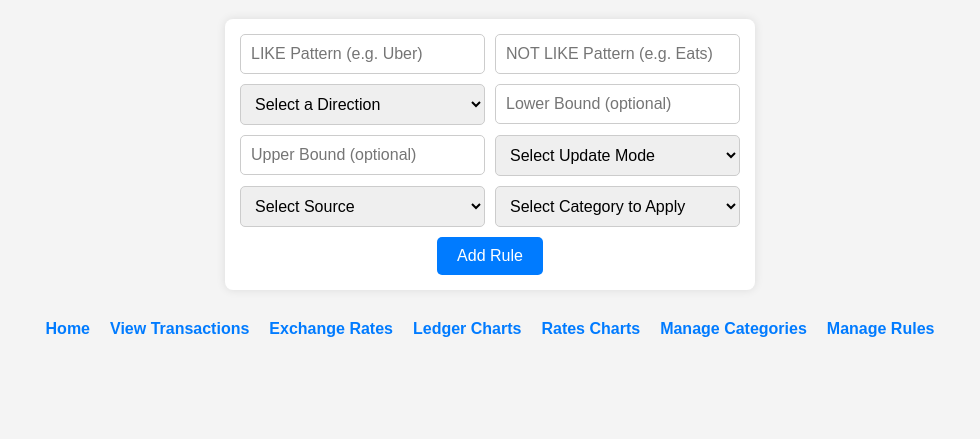
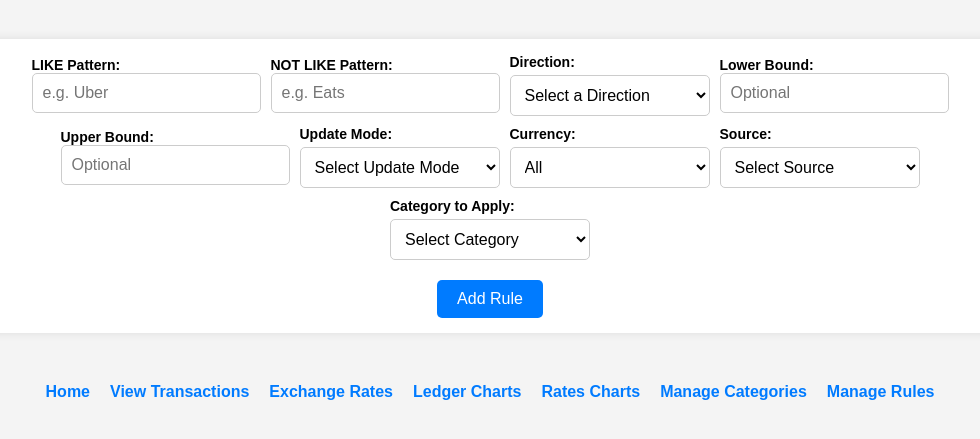
Before and after one commit to Nikolas010101/PersonalLedger, a website: page public/html/rule-manager.html in a window 1280 px wide. Shown: the part 61-500 px from the top of the page, without its empty margins (150-1130 px from the left). Drawn offline with Linux system fonts and the light colour scheme; no server answers.

Commit message:
allow rules to be created using currencies

```diff
--- a/public/css/styles.css
+++ b/public/css/styles.css
@@ -194,7 +194,7 @@ input[type="file"] {
     justify-content: center;
     align-items: center;
     margin: 20px auto;
-    max-width: 500px;
+    max-width: 80%;
     padding: 15px;
     background-color: #fff;
     border-radius: 8px;
@@ -224,6 +224,13 @@ input[type="file"] {
 
 #ruleForm button:hover {
     background-color: #0056b3;
+}
+
+.form-actions {
+    flex: 1 1 100%;
+    display: flex;
+    justify-content: center;
+    margin-top: 10px;
 }
 
 .charts-container {
--- a/public/html/rule-manager.html
+++ b/public/html/rule-manager.html
@@ -8,51 +8,97 @@
     <body>
         <h1>Transaction Categorization Rules</h1>
 
+        <div class="filters">
             <form id="ruleForm">
+                <label for="like_pattern"
+                    >LIKE Pattern:
                     <input
                         type="text"
                         id="like_pattern"
-                placeholder="LIKE Pattern (e.g. Uber)"
+                        name="like_pattern"
+                        placeholder="e.g. Uber"
                     />
+                </label>
+
+                <label for="not_like_pattern"
+                    >NOT LIKE Pattern:
                     <input
                         type="text"
                         id="not_like_pattern"
-                placeholder="NOT LIKE Pattern (e.g. Eats)"
+                        name="not_like_pattern"
+                        placeholder="e.g. Eats"
                     />
-            <select id="direction" required>
+                </label>
+
+                <label for="direction"
+                    >Direction:
+                    <select id="direction" name="direction" required>
                         <option value="">Select a Direction</option>
                         <option value="all">All</option>
                         <option value="debit">Debit</option>
                         <option value="credit">Credit</option>
                     </select>
+                </label>
+
+                <label for="lower_bound"
+                    >Lower Bound:
                     <input
                         type="number"
                         step="0.01"
                         id="lower_bound"
-                placeholder="Lower Bound (optional)"
+                        name="lower_bound"
+                        placeholder="Optional"
                     />
+                </label>
+
+                <label for="upper_bound"
+                    >Upper Bound:
                     <input
                         type="number"
                         step="0.01"
                         id="upper_bound"
-                placeholder="Upper Bound (optional)"
+                        name="upper_bound"
+                        placeholder="Optional"
                     />
+                </label>
 
-            <select id="update_mode" required>
+                <label for="update_mode"
+                    >Update Mode:
+                    <select id="update_mode" name="update_mode" required>
                         <option value="">Select Update Mode</option>
                         <option value="empty_only">Empty only</option>
                         <option value="filled_only">Filled only</option>
                         <option value="all">All</option>
                     </select>
-            <select id="source" required>
+                </label>
+
+                <label for="currency"
+                    >Currency:
+                    <select id="currency" name="currency" required>
+                        <option value="all">All</option>
+                    </select>
+                </label>
+
+                <label for="source"
+                    >Source:
+                    <select id="source" name="source" required>
                         <option value="">Select Source</option>
                         <option value="all">All</option>
                     </select>
-            <select id="category" required>
-                <option value="">Select Category to Apply</option>
+                </label>
+
+                <label for="category"
+                    >Category to Apply:
+                    <select id="category" name="category" required>
+                        <option value="">Select Category</option>
                     </select>
+                </label>
+
+                <div class="form-actions">
                     <button type="submit">Add Rule</button>
+                </div>
             </form>
+        </div>
 
         <ul id="rulesList" class="category-list" style="margin-top: 30px"></ul>
 
--- a/public/js/rule-manager.js
+++ b/public/js/rule-manager.js
@@ -27,6 +27,22 @@ document.addEventListener("DOMContentLoaded", () => {
             option.value = src;
             option.textContent = src;
             sourceSelect.appendChild(option);
+        });
+    }
+
+    async function loadCurrencies() {
+        const res = await fetch("/ledger/currencies");
+        const json = await res.json();
+        const currencySelect = document.getElementById("currency");
+        currencySelect.innerHTML = `
+            <option value="">Select Currency</option>
+            <option value="all">All</option>
+        `;
+        json.data.forEach((src) => {
+            const option = document.createElement("option");
+            option.value = src;
+            option.textContent = src;
+            currencySelect.appendChild(option);
         });
     }
 
@@ -64,6 +80,9 @@ document.addEventListener("DOMContentLoaded", () => {
                     }</span></div>
                     <div><strong>Update Mode:</strong> <span>${
                         rule.update_mode
+                    }</span></div>
+                    <div><strong>Currency:</strong> <span>${
+                        rule.currency
                     }</span></div>
                     <div><strong>Source:</strong> <span>${
                         rule.source
@@ -110,6 +129,7 @@ document.addEventListener("DOMContentLoaded", () => {
         const category = categorySelect.value.trim();
         const direction = directionSelect.value.trim();
         const update_mode = document.getElementById("update_mode").value.trim();
+        const currency = document.getElementById("currency").value.trim();
         const source = document.getElementById("source").value.trim();
         const lower_bound =
             parseFloat(document.getElementById("lower_bound").value) || null;
@@ -121,7 +141,8 @@ document.addEventListener("DOMContentLoaded", () => {
             return;
         }
 
-        if (!category || !direction || !update_mode || !source) return;
+        if (!category || !direction || !update_mode || !currency || !source)
+            return;
 
         await fetch("/rules", {
             method: "POST",
@@ -132,6 +153,7 @@ document.addEventListener("DOMContentLoaded", () => {
                 category,
                 direction,
                 update_mode,
+                currency,
                 source,
                 lower_bound,
                 upper_bound,
@@ -148,6 +170,7 @@ document.addEventListener("DOMContentLoaded", () => {
         alert(`Updated ${json.updated} transaction(s).`);
     };
 
+    loadCurrencies();
     loadSources();
     loadCategories();
     loadRules();
```
Also changed, not shown: src/routes/rules.js (+9 -2 lines). Lines whose indentation alone changed are shown as unchanged.
